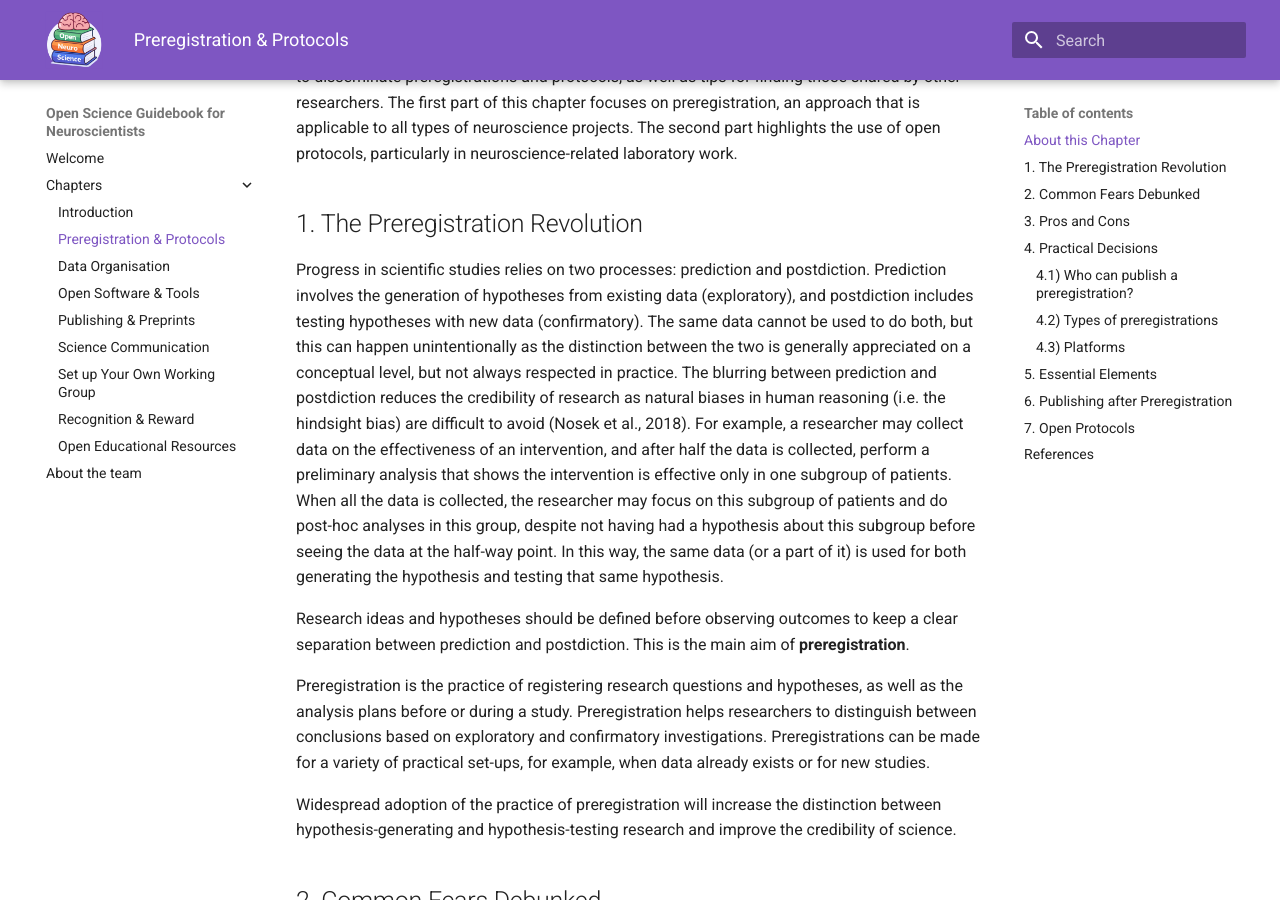
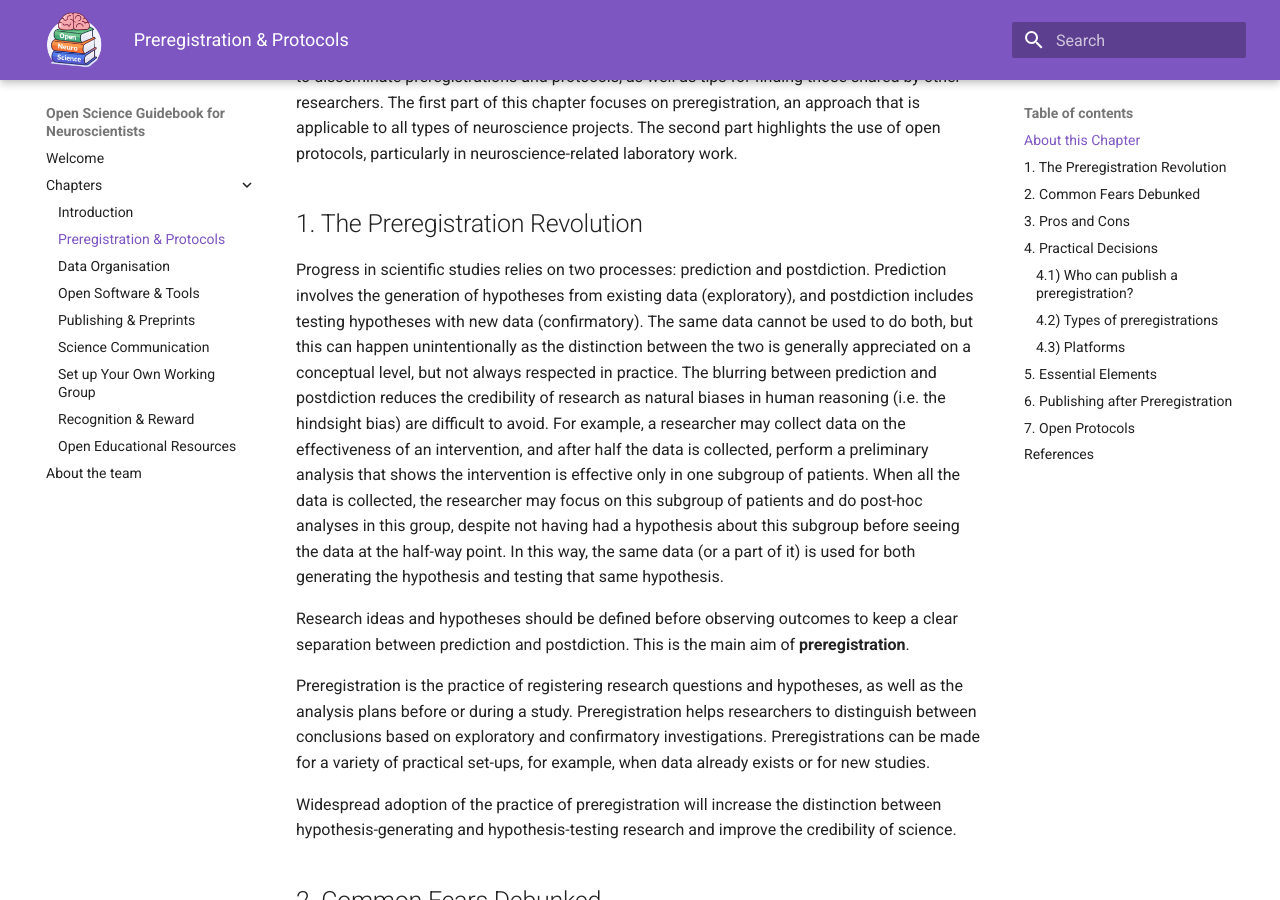
Before and after one commit to ANW-Open-Science/Open-Science-Guidebook-for-Neuroscientists, an MkDocs documentation site: the page built from docs/tabs/2-preregistration_protocols.md, in a window 1280 px wide and 900 px high, scrolled down 341 px. Built offline with MkDocs 1.6.1 and Material for MkDocs 9.7.7, drawn with Linux system fonts in a browser that asks for light colours.

Commit message:
Update 2-preregistration_protocols.md
Remove in-text reference

```diff
--- a/docs/tabs/2-preregistration_protocols.md
+++ b/docs/tabs/2-preregistration_protocols.md
@@ -7,7 +7,7 @@
 This chapter explores protocols and analysis plans in the scientific process, emphasising the importance of sharing these documents openly and early. It provides practical guidance on how to disseminate preregistrations and protocols, as well as tips for finding those shared by other researchers. The first part of this chapter focuses on preregistration, an approach that is applicable to all types of neuroscience projects. The second part highlights the use of open protocols, particularly in neuroscience-related laboratory work.
 
 ## 1. The Preregistration Revolution
-Progress in scientific studies relies on two processes: prediction and postdiction. Prediction involves the generation of hypotheses from existing data (exploratory), and postdiction includes testing hypotheses with new data (confirmatory). The same data cannot be used to do both, but this can happen unintentionally as the distinction between the two is generally appreciated on a conceptual level, but not always respected in practice. The blurring between prediction and postdiction reduces the credibility of research as natural biases in human reasoning (i.e. the hindsight bias) are difficult to avoid (Nosek et al., 2018). For example, a researcher may collect data on the effectiveness of an intervention, and after half the data is collected, perform a preliminary analysis that shows the intervention is effective only in one subgroup of patients. When all the data is collected, the researcher may focus on this subgroup of patients and do post-hoc analyses in this group, despite not having had a hypothesis about this subgroup before seeing the data at the half-way point. In this way, the same data (or a part of it) is used for both generating the hypothesis and testing that same hypothesis.
+Progress in scientific studies relies on two processes: prediction and postdiction. Prediction involves the generation of hypotheses from existing data (exploratory), and postdiction includes testing hypotheses with new data (confirmatory). The same data cannot be used to do both, but this can happen unintentionally as the distinction between the two is generally appreciated on a conceptual level, but not always respected in practice. The blurring between prediction and postdiction reduces the credibility of research as natural biases in human reasoning (i.e. the hindsight bias) are difficult to avoid. For example, a researcher may collect data on the effectiveness of an intervention, and after half the data is collected, perform a preliminary analysis that shows the intervention is effective only in one subgroup of patients. When all the data is collected, the researcher may focus on this subgroup of patients and do post-hoc analyses in this group, despite not having had a hypothesis about this subgroup before seeing the data at the half-way point. In this way, the same data (or a part of it) is used for both generating the hypothesis and testing that same hypothesis.
 
 Research ideas and hypotheses should be defined before observing outcomes to keep a clear separation between prediction and postdiction. This is the main aim of **preregistration**.
 
```
